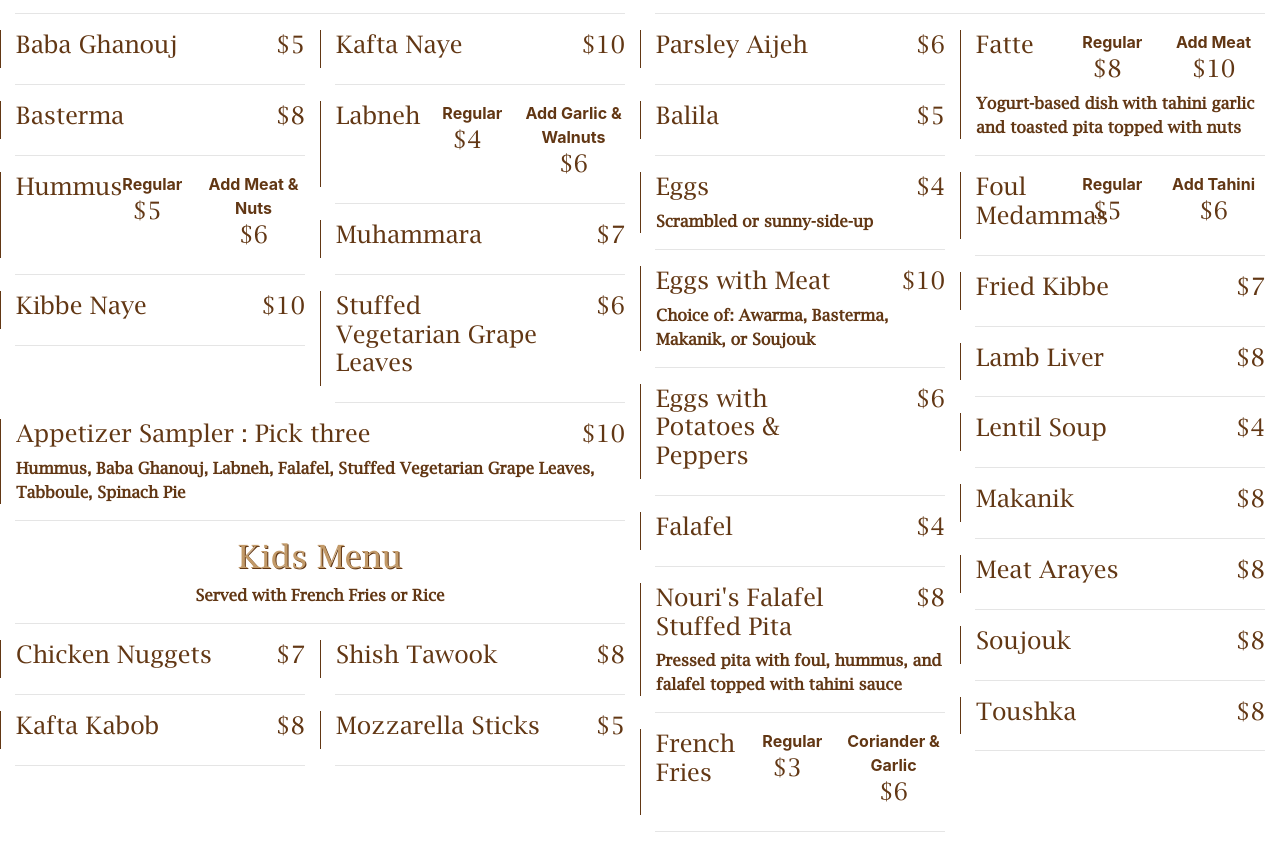
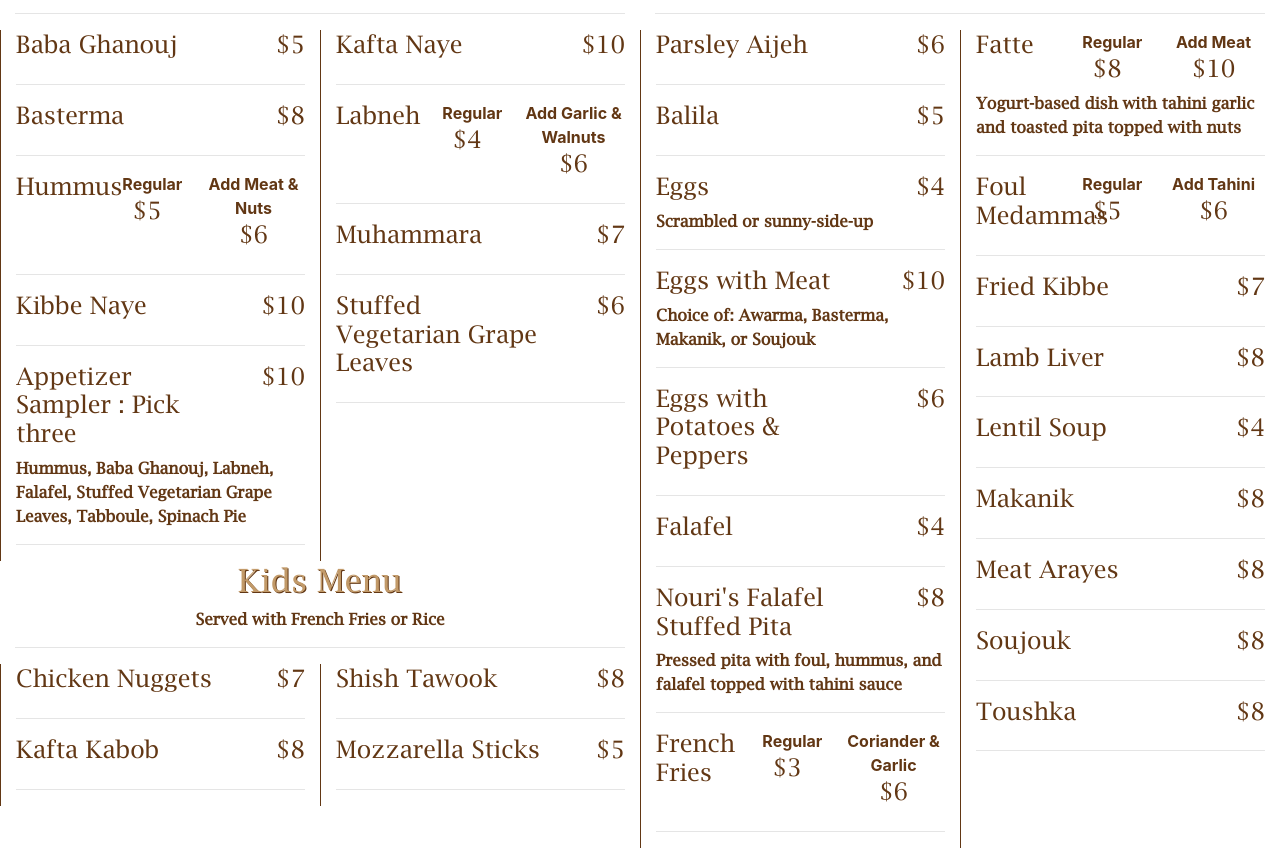
Before and after one commit to georgenoury/nouri.cafe_1, a plain HTML site: page index.html in a window 1280 px wide. Shown: the part 211-1059 px from the top of the page. Drawn offline with Linux system fonts and the light colour scheme.

Commit message:
adding the divider updating repo image

```diff
--- a/assets/css/settings.css
+++ b/assets/css/settings.css
@@ -3,8 +3,10 @@
     src: url("../fonts/Lucida_Bright/Lucida-Bright-Regular.ttf");
 }
 .item {
+    color: #623714;
+}
+.divider {
     border-left: 1px solid #623714;
-    color: #623714;
 }
 .item-title {
     font-family: 'Lucida Bright', cursive;
--- a/index.html
+++ b/index.html
@@ -39,7 +39,7 @@
         <div class="col">
             <h2 class="col-12 header text-center">Cold Appetizers</h2><hr/>
             <div class="row">
-                <div class="col">
+                <div class="col divider">
                     <div class="row">
                         <div class="col-12 item">
                             <div class="row">
@@ -81,8 +81,17 @@
                             </div>
                         </div>
                     </div><hr/>
+                    <div class="row">
+                        <div class="col-12 item">
+                            <div class="row">
+                                <div class="col-9"><h4 class="item-title">Appetizer Sampler : Pick three</h4></div>
+                                <div class="col-3 text-right"><h4 class="item-price">$10</h4></div>
+                                <div class="col-12 item-description">Hummus, Baba Ghanouj, Labneh, Falafel, Stuffed Vegetarian Grape Leaves, Tabboule, Spinach Pie</div>
+                            </div>
+                        </div>
+                    </div><hr/>
                 </div>
-                <div class="col">
+                <div class="col divider">
                     <div class="row">
                         <div class="col-12 item">
                             <div class="row">
@@ -122,19 +131,10 @@
                     </div><hr/>
                 </div>
             </div>
-            <div class="row">
-                <div class="col-12 item">
-                    <div class="row">
-                        <div class="col-9"><h4 class="item-title">Appetizer Sampler : Pick three</h4></div>
-                        <div class="col-3 text-right"><h4 class="item-price">$10</h4></div>
-                        <div class="col-12 item-description">Hummus, Baba Ghanouj, Labneh, Falafel, Stuffed Vegetarian Grape Leaves, Tabboule, Spinach Pie</div>
-                    </div>
-                </div>
-            </div><hr/>
             <h2 class="col-12 header text-center">Kids Menu</h2>
             <p class="item-description text-center">Served with French Fries or Rice</p><hr/>
             <div class="row">
-                <div class="col">
+                <div class="col divider">
                     <div class="row">
                         <div class="col-12 item">
                             <div class="row">
@@ -158,7 +158,7 @@
                         </div>
                     </div><hr/>
                 </div>
-                <div class="col">
+                <div class="col divider">
                     <div class="row">
                         <div class="col-12 item">
                             <div class="row">
@@ -187,7 +187,7 @@
         <div class="col">
             <h2 class="col-12 header text-center">Hot Appetizers</h2><hr/>
             <div class="row">
-                <div class="col">
+                <div class="col divider">
                     <div class="row">
                         <div class="col-12 item">
                             <div class="row">
@@ -276,7 +276,7 @@
                         </div>
                     </div><hr/>
                 </div>
-                <div class="col">
+                <div class="col divider">
                     <div class="row">
                         <div class="col-12 item">
                             <div class="row">
```
Also changed, not shown: screen_1.jpg (deleted), screen_1.png (added), 1 other file.
